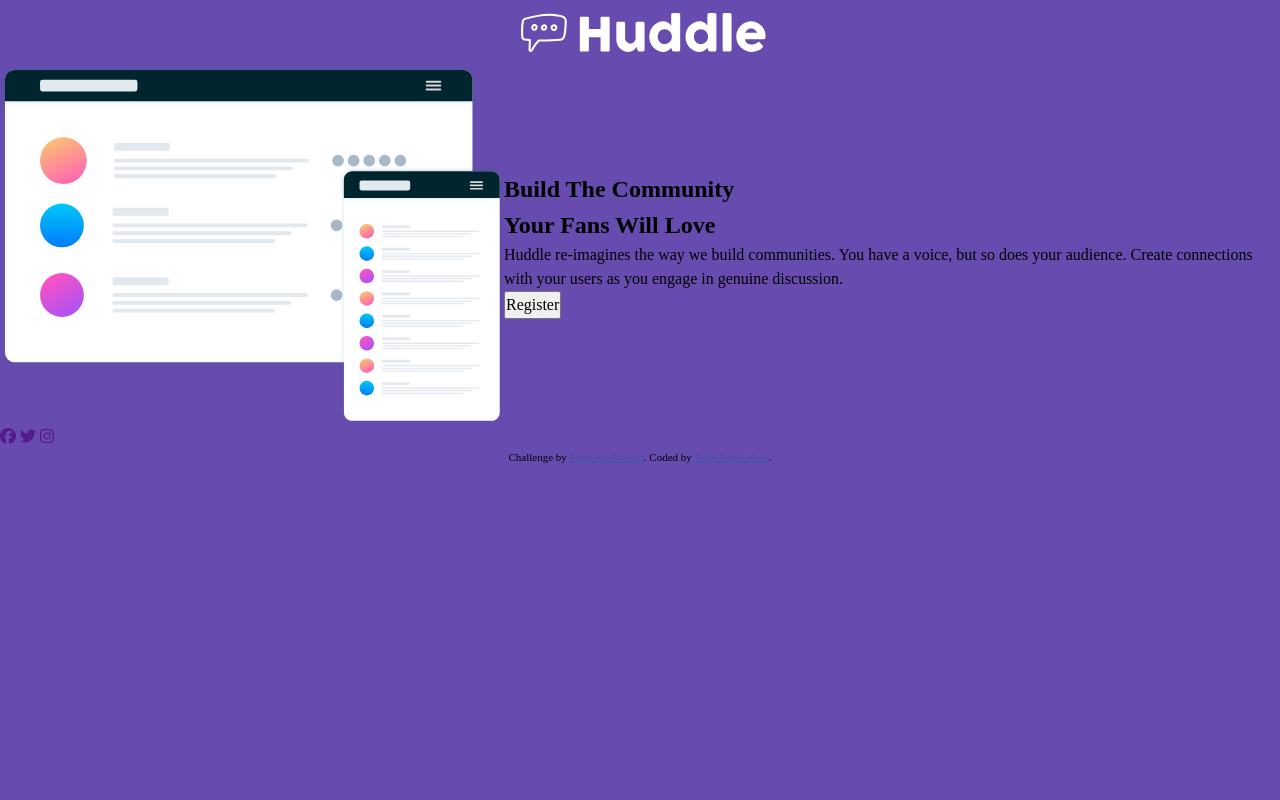
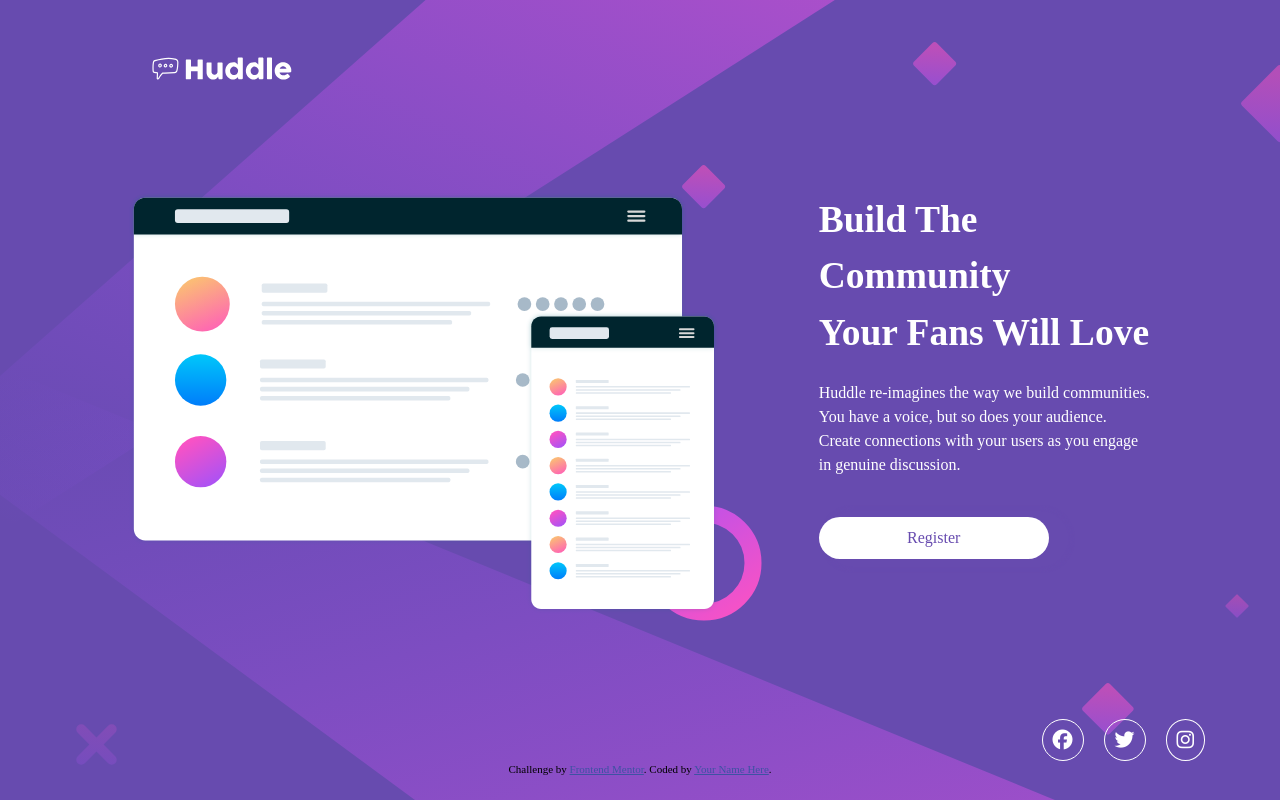
Before and after one commit to NeoAi12/Frontend-Mentor-Huddle-Landing, a plain HTML site: page index.html in a window 1280 px wide. Drawn offline with Linux system fonts and the light colour scheme.

Commit message:
Update styles.css

```diff
--- a/CSS/styles.css
+++ b/CSS/styles.css
@@ -62,19 +62,64 @@
                                                                 /* media query */
 
 @media only screen and (min-width: 625px) {
-  main {
-    display: flex;
-    flex-direction: column;
-    justify-content: center;
-    align-items: center;
 
+  body {
+    background-image: url(/images/bg-desktop.svg);
+    background-repeat: no-repeat;
+    background-size: cover;
+    height: fit-content;
   }
+
+  .logo {
+    width: 150px;
+    margin: 50px 0 0 145px;
+  }
+
   .container {
+    width: 80%;
     display: flex;
     justify-content: center;
-    align-items: center;
+    gap: 100px;
+    margin: 105px auto;
+    color: hsl(0, 0%, 100%);
+    font-weight: 600;
+    font-size: 25px;
+  }
 
+  .container p {
+    max-width: 400px;
+    font-size: 1rem;
+    font-weight: 400;
+    margin-top: 20px;
   }
+
+  button {
+    background-color: hsl(0, 0%, 100%);
+    margin: 40px auto 0 auto;
+    min-width: 230px;
+    padding: 9px;
+    border-radius: 40px;
+    color: var(--Violet);
+    box-shadow: 13px 1px 3px 10px var(--Violet);
+    border: none;
+    font-size: 1rem;
+    font-weight: 400;
+}
+
+.media {
+  display: flex;
+  justify-content: flex-end;
+  margin: 0 75px;
+  gap: 20px;
+}
+
+.fa-brands {
+  font-size: 20px;
+  border: 1px solid hsl(0, 0%, 100%);
+  border-radius: 50%;
+  padding: 10px;
+  color: hsl(0, 0%, 100%);
+}
 
 }
 
```
